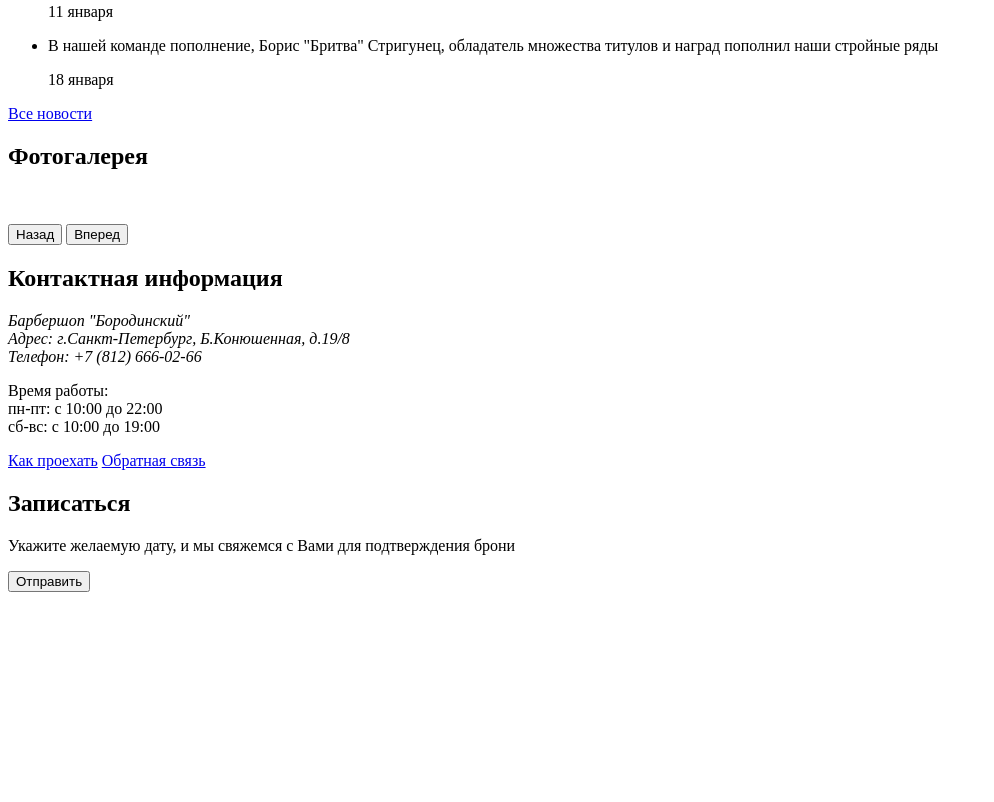
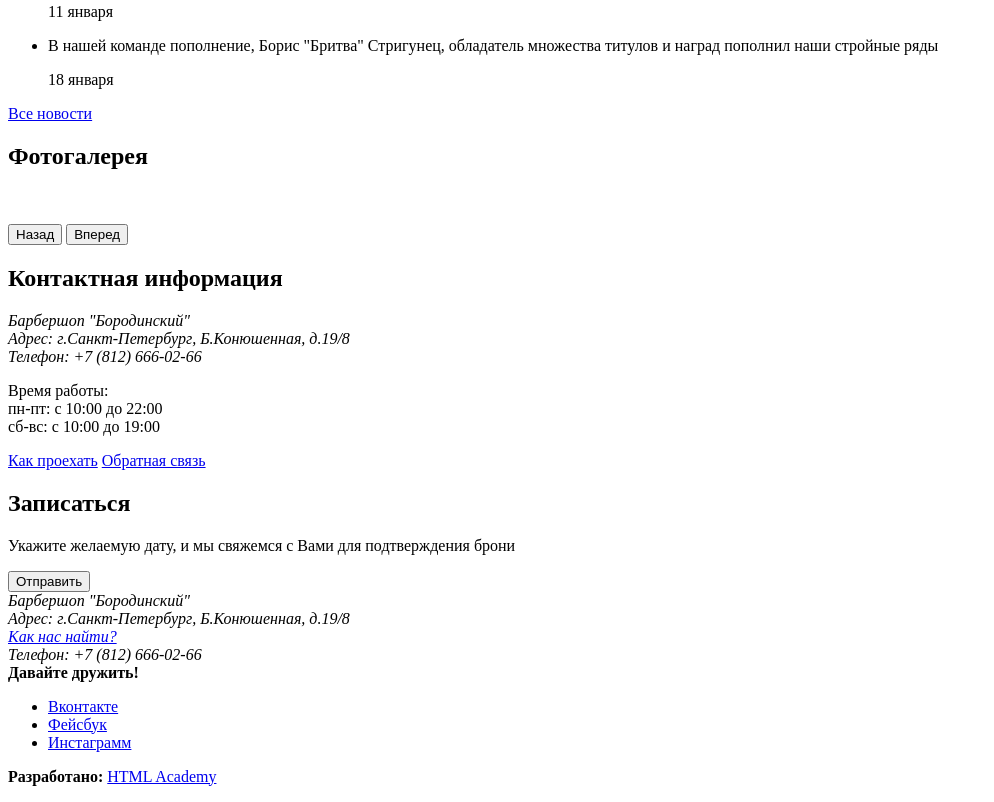
Before and after one commit to ianbel263/1006885-barbershop-25, a plain HTML site: page index.html in a window 1280 px wide. Shown: the part 604-1406 px from the top of the page, without its empty margins (0-994 px from the left). Before the commit the page ends 1204 px from the top, so only its background shows below. Drawn offline with Linux system fonts and the light colour scheme.

Commit message:
Added main footer

```diff
--- a/index.html
+++ b/index.html
@@ -85,6 +85,25 @@
 				</form>
 			</section>
 	</main>
-
+	<footer class="main-footer">
+		<address class="footer-contacts">
+			Барбершоп "Бородинский"<br>
+			Адрес: г.Санкт-Петербург, Б.Конюшенная, д.19/8<br>
+			<a href="#">Как нас найти?</a><br>
+			Телефон: +7 (812) 666-02-66
+		</address>
+		<div class="foorer-social">
+			<b>Давайте дружить!</b>
+			<ul>
+				<li><a class="social-btn" href="#">Вконтакте</a></li>
+				<li><a class="social-btn" href="#">Фейсбук</a></li>
+				<li><a class="social-btn" href="#">Инстаграмм</a></li>
+			</ul>
+		</div>
+		<p class="footer-copyright">
+			<b>Разработано:</b>
+			<a class="btn" href="#">HTML Academy</a>
+		</p>
+	</footer>
   </body>
 </html>
```
